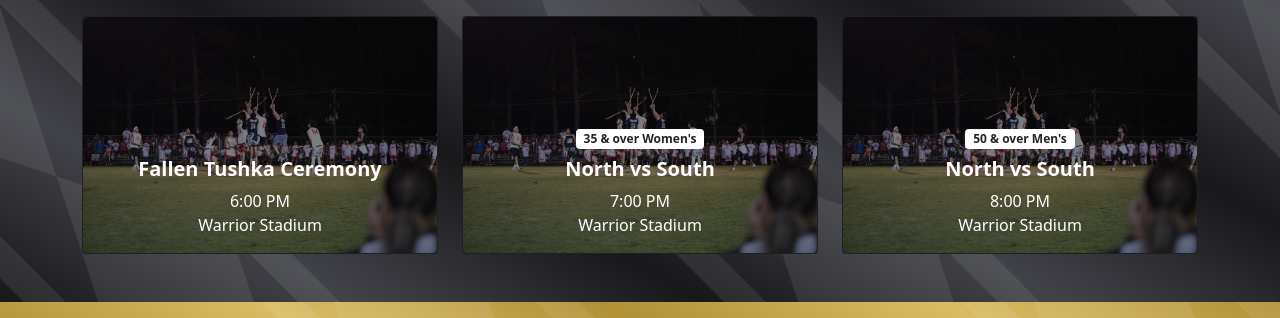
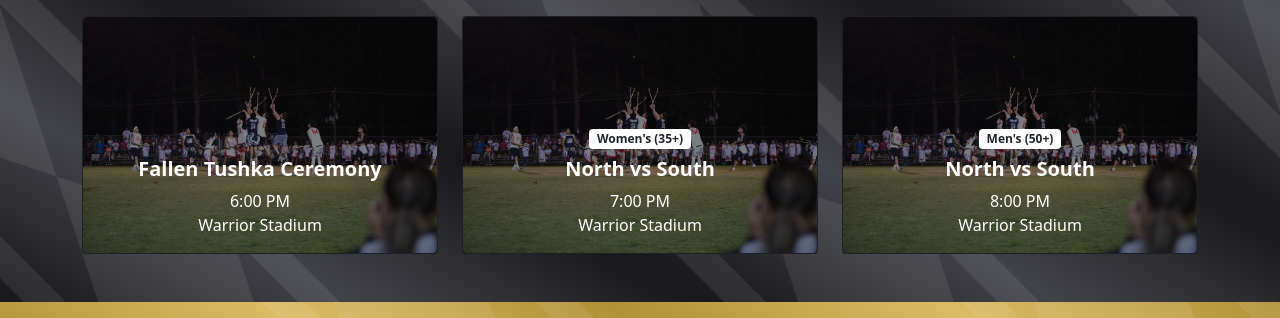
Before and after one commit to smattera/smattera.github.io, a Jekyll site: the page built from events/index.md, in a window 1280 px wide and 900 px high, scrolled down 851 px. Shown: the part 130-448 px from the top of the window. Built offline with Jekyll 4.4.1, drawn with Linux system fonts in a browser that asks for light colours; nearby versions of some CDN libraries.

Commit message:
Update events.html

```diff
--- a/_includes/events.html
+++ b/_includes/events.html
@@ -42,16 +42,16 @@
       <div class="tab-pane fade show active" id="dayOne" role="tabpanel" aria-labelledby="dayOne-tab">
         <div class="row row-cols-1 row-cols-lg-2 row-cols-xl-3 g-4">
           {% include event-card.html file="stickball" title="Fallen Tushka Ceremony" time="6:00 PM" loc="Warrior Stadium" %}
-          {% include event-card.html file="stickball" div="35 & over Women's" title="North vs South" time="7:00 PM" loc="Warrior Stadium" %}
-          {% include event-card.html file="stickball" div="50 & over Men's" title="North vs South" time="8:00 PM" loc="Warrior Stadium" %}
+          {% include event-card.html file="stickball" div="Women's (35+)" title="North vs South" time="7:00 PM" loc="Warrior Stadium" %}
+          {% include event-card.html file="stickball" div="Men's (50+)" title="North vs South" time="8:00 PM" loc="Warrior Stadium" %}
         </div>
       </div>
       <div class="tab-pane fade" id="dayTwo" role="tabpanel" aria-labelledby="dayTwo-tab">
         <div class="row row-cols-1 row-cols-lg-2 row-cols-xl-4 g-4">
           {% include event-card.html file="midway" title="Midway Opens" time="5:00 PM" loc="Midway" %}
-          {% include event-card.html file="stickball" div="Pushmataha" title="G1: Pearl River vs Nanih Waiya Attitude" time="5:00 PM" loc="Warrior Stadium" %}
-          {% include event-card.html file="stickball" div="Pushmataha" title="G2: Koni Osi vs Bók Čito" time="6:00 PM" loc="Warrior Stadium" %}
-          {% include event-card.html file="stickball" div="35 & over Men's" title="G1: Beaver Dam vs Independents" time="7:00 PM" loc="Warrior Stadium" %}
+          {% include event-card.html file="stickball" div="Pushmataha (10-13)" title="G1: Pearl River vs Nanih Waiya Attitude" time="5:00 PM" loc="Warrior Stadium" %}
+          {% include event-card.html file="stickball" div="Pushmataha (10-13)" title="G2: Koni Osi vs Bók Čito" time="6:00 PM" loc="Warrior Stadium" %}
+          {% include event-card.html file="stickball" div="Men's (35+)" title="G1: Beaver Dam vs Independents" time="7:00 PM" loc="Warrior Stadium" %}
           {% include event-card.html file="stickball" div="Women's" title="G1: Beaver Dam vs Oka Homma Ohóyo" time="8:00 PM" loc="Warrior Stadium" %}
           {% include event-card.html file="stickball" div="Men's" title="G1: Unified vs Beaver Dam" time="9:00 PM" loc="Warrior Stadium" %}
           {% include event-card.html file="midway" title="Midway Closes" time="12:00 AM" loc="Midway" %}
@@ -60,9 +60,9 @@
       <div class="tab-pane fade" id="dayThree" role="tabpanel" aria-labelledby="dayThree-tab">
         <div class="row row-cols-1 row-cols-lg-2 row-cols-xl-4 g-4">
           {% include event-card.html file="midway" title="Midway Opens" time="5:00 PM" loc="Midway" %}
-          {% include event-card.html file="stickball" div="Pushmataha" title="G3: Bók Čito vs Oka Homma" time="5:00 PM" loc="Warrior Stadium" %}
-          {% include event-card.html file="stickball" div="Tulli Okchi Ishko" title="G1: Bók Čito vs Tiak Hikíya" time="6:00 PM" loc="Warrior Stadium" %}
-          {% include event-card.html file="stickball" div="35 & over Men's" title="G2: Tvshka Homma vs Koni Hata" time="7:00 PM" loc="Warrior Stadium" %}
+          {% include event-card.html file="stickball" div="Pushmataha (10-13)" title="G3: Bók Čito vs Oka Homma" time="5:00 PM" loc="Warrior Stadium" %}
+          {% include event-card.html file="stickball" div="Tulli Okchi Ishko (14-17)" title="G1: Bók Čito vs Tiak Hikíya" time="6:00 PM" loc="Warrior Stadium" %}
+          {% include event-card.html file="stickball" div="Men's (35+)" title="G2: Tvshka Homma vs Koni Hata" time="7:00 PM" loc="Warrior Stadium" %}
           {% include event-card.html file="stickball" div="Women's" title="G2: Natives vs Tali Ohóyo" time="8:00 PM" loc="Warrior Stadium" %}
           {% include event-card.html file="stickball" div="Men's" title="G2: Warriors vs Bók Čito" time="9:00 PM" loc="Warrior Stadium" %}
           {% include event-card.html file="stickball" div="Men's" title="G3: Koni Hata vs Oka Homma" time="10:30 PM" loc="Warrior Stadium" %}
@@ -72,7 +72,7 @@
       <div class="tab-pane fade" id="dayFour" role="tabpanel" aria-labelledby="dayFour-tab">
         <div class="row row-cols-1 row-cols-lg-2 row-cols-xl-4 g-4">
           {% include event-card.html file="midway" title="Midway Opens" time="5:00 PM" loc="Midway" %}
-          {% include event-card.html file="stickball" div="Tulli Okchi Ishko" title="G2: Warriors vs Beaver Dam" time="5:00 PM" loc="Warrior Stadium" %}
+          {% include event-card.html file="stickball" div="Tulli Okchi Ishko (14-17)" title="G2: Warriors vs Beaver Dam" time="5:00 PM" loc="Warrior Stadium" %}
           {% include event-card.html file="stickball" div="Women's" title="G3: Tiak Hikíya Ohóyo vs Koni Hata Ohóyo" time="6:00 PM" loc="Warrior Stadium" %}
           {% include event-card.html file="stickball" div="Women's" title="G4: Tvshka Homma vs Tucker Alhiha" time="7:00 PM" loc="Warrior Stadium" %}
           {% include event-card.html file="stickball" div="Women's" title="G5: Bók Čito Ohóyo vs Beaver Dam" time="8:00 PM" loc="Warrior Stadium" %}
@@ -84,10 +84,10 @@
       <div class="tab-pane fade" id="dayFive" role="tabpanel" aria-labelledby="dayFive-tab">
         <div class="row row-cols-1 row-cols-lg-2 row-cols-xl-4 g-4">
           {% include event-card.html file="midway" title="Midway Opens" time="5:00 PM" loc="Midway" %}
-          {% include event-card.html file="stickball" div="Pushmataha" title="G4: Fani Lakna Osi vs Warriors" time="5:00 PM" loc="Warrior Stadium" %}
-          {% include event-card.html file="stickball" div="Tulli Okchi Ishko" title="G3: Koni Hata Himitta vs Oka Homma" time="6:00 PM" loc="Warrior Stadium" %}
+          {% include event-card.html file="stickball" div="Pushmataha (10-13)" title="G4: Fani Lakna Osi vs Warriors" time="5:00 PM" loc="Warrior Stadium" %}
+          {% include event-card.html file="stickball" div="Tulli Okchi Ishko (14-17)" title="G3: Koni Hata Himitta vs Oka Homma" time="6:00 PM" loc="Warrior Stadium" %}
           {% include event-card.html file="stickball" div="Women's" title="G6: Pearl River vs Natives" time="7:00 PM" loc="Warrior Stadium" %}
-          {% include event-card.html file="stickball" div="35 & over Men's" title="G3: Oka Homma vs Beaver Dam" time="8:00 PM" loc="Warrior Stadium" %}
+          {% include event-card.html file="stickball" div="Men's (35+)" title="G3: Oka Homma vs Beaver Dam" time="8:00 PM" loc="Warrior Stadium" %}
           {% include event-card.html file="stickball" div="Women's" title="G7: Lady Warriors vs Tiak Hikíya Ohóyo" time="9:00 PM" loc="Warrior Stadium" %}
           {% include event-card.html file="stickball" div="Men's" title="G6: Tucker vs Bók Čito" time="10:00 PM" loc="Warrior Stadium" %}
           {% include event-card.html file="midway" title="Midway Closes" time="12:00 AM" loc="Midway" %}
@@ -98,9 +98,9 @@
           {% include event-card.html file="danceground" title="Intertribal Dancing" time="1:00 PM" loc="Dance Grounds" %}
           {% include event-card.html file="midway" title="Midway Opens" time="5:00 PM" loc="Midway" %}
           {% include event-card.html file="ayipa" title="Gospel Night" time="6:00 PM" loc="Ayipa Village" %}
-          {% include event-card.html file="stickball" div="Pushmataha" title="G5: Tiak Hikíya Osi vs Pearl River" time="6:00 PM" loc="Warrior Stadium" %}
+          {% include event-card.html file="stickball" div="Pushmataha (10-13)" title="G5: Tiak Hikíya Osi vs Pearl River" time="6:00 PM" loc="Warrior Stadium" %}
           {% include event-card.html file="stickball" div="Women's" title="G8: Bók Čito Ohóyo vs Tvshka Homma" time="7:00 PM" loc="Warrior Stadium" %}
-          {% include event-card.html file="stickball" div="35 & over Men's" title="G4: Koni Hata vs Bók Čito" time="8:00 PM" loc="Warrior Stadium" %}
+          {% include event-card.html file="stickball" div="Men's (35+)" title="G4: Koni Hata vs Bók Čito" time="8:00 PM" loc="Warrior Stadium" %}
           {% include event-card.html file="stickball" div="Women's" title="G9: Pearl River vs Lady Warriors" time="9:00 PM" loc="Warrior Stadium" %}
           {% include event-card.html file="stickball" div="Men's" title="G7: Tiak Hikíya vs Koni Hata" time="10:00 PM" loc="Warrior Stadium" %}
           {% include event-card.html file="midway" title="Midway Closes" time="12:00 AM" loc="Midway" %}
@@ -113,8 +113,8 @@
           {% include event-card.html file="danceground" div="Choctaw Traditional Social Dancing" title="Choctaw Traditional Social Dancers" time="11:00 AM" loc="Dance Grounds" %}
           {% include event-card.html file="danceground" title="Fairwell Visit: 2019-2021 Choctaw Indian Princess Elisah Monique Jimmie" time="11:45 AM" loc="Dance Grounds" %}
           {% include event-card.html file="danceground" div="Choctaw Traditional Social Dancing" title="Crystal Ridge Social Dance Group" time="12:00 PM" loc="Dance Grounds" %}
-          {% include event-card.html file="stickball" div="Pushmataha" title="G6: Tiak Hikíya Osi vs Koni Osi" time="5:00 PM" loc="Warrior Stadium" %}
-          {% include event-card.html file="stickball" div="Tulli Okchi Ishko" title="G4: Pearl River vs Bók Čito" time="6:00 PM" loc="Warrior Stadium" %}
+          {% include event-card.html file="stickball" div="Pushmataha (10-13)" title="G6: Tiak Hikíya Osi vs Koni Osi" time="5:00 PM" loc="Warrior Stadium" %}
+          {% include event-card.html file="stickball" div="Tulli Okchi Ishko (14-17)" title="G4: Pearl River vs Bók Čito" time="6:00 PM" loc="Warrior Stadium" %}
           {% include event-card.html file="stickball" div="Men's" title="G8: Beaver Dam vs Pearl River" time="10:15 PM" loc="Warrior Stadium" %}
           {% include event-card.html file="midway" title="Midway Closes" time="1:00 AM" loc="Midway" %}
         </div>
@@ -122,8 +122,8 @@
       <div class="tab-pane fade" id="dayEight" role="tabpanel" aria-labelledby="dayEight-tab">
         <div class="row row-cols-1 row-cols-lg-2 row-cols-xl-4 g-4">
           {% include event-card.html file="midway" title="Midway Opens" time="3:00 PM" loc="Midway" %}
-          {% include event-card.html file="stickball" div="Pushmataha" title="G7: Beaver Dam vs Fani Lakna Osi" time="5:00 PM" loc="Warrior Stadium" %}
-          {% include event-card.html file="stickball" div="Tulli Okchi Ishko" title="G5: Beaver Dam vs Koni Hata Himitta" time="6:00 PM" loc="Warrior Stadium" %}
+          {% include event-card.html file="stickball" div="Pushmataha (10-13)" title="G7: Beaver Dam vs Fani Lakna Osi" time="5:00 PM" loc="Warrior Stadium" %}
+          {% include event-card.html file="stickball" div="Tulli Okchi Ishko (14-17)" title="G5: Beaver Dam vs Koni Hata Himitta" time="6:00 PM" loc="Warrior Stadium" %}
           {% include event-card.html file="stickball" div="Men's" title="G9: Bók Čito vs Koni Hata" time="10:15 PM" loc="Warrior Stadium" %}
           {% include event-card.html file="midway" title="Midway Closes" time="1:00 AM" loc="Midway" %}
         </div>
@@ -132,9 +132,9 @@
         <div class="row row-cols-1 row-cols-lg-2 row-cols-xl-4 g-4">
           {% include event-card.html file="midway" title="Midway Opens" time="3:00 PM" loc="Midway" %}
           {% include event-card.html file="cornhole" title="Tribal Member Cornhole Tournament" time="10:00 AM" loc="CCHS Gymnasium" %}
-          {% include event-card.html file="stickball" div="Pushmataha" title="G8: Koni Osi vs Beaver Dam" time="5:00 PM" loc="Warrior Stadium" %}
-          {% include event-card.html file="stickball" div="Tulli Okchi Ishko" title="G6: Pearl River vs Beaver Dam" time="6:00 PM" loc="Warrior Stadium" %}
-          {% include event-card.html file="stickball" div="35 & over Men's" title="G5: Beaver Dam vs Koni Hata" time="10:15 PM" loc="Warrior Stadium" %}
+          {% include event-card.html file="stickball" div="Pushmataha (10-13)" title="G8: Koni Osi vs Beaver Dam" time="5:00 PM" loc="Warrior Stadium" %}
+          {% include event-card.html file="stickball" div="Tulli Okchi Ishko (14-17)" title="G6: Pearl River vs Beaver Dam" time="6:00 PM" loc="Warrior Stadium" %}
+          {% include event-card.html file="stickball" div="Men's (35+)" title="G5: Beaver Dam vs Koni Hata" time="10:15 PM" loc="Warrior Stadium" %}
           {% include event-card.html file="stickball" div="Women's" title="G10: Bók Čito Ohóyo vs Pearl River" time="11:30 PM" loc="Warrior Stadium" %}
           {% include event-card.html file="midway" title="Midway Closes" time="1:00 AM" loc="Midway" %}
         </div>
```
